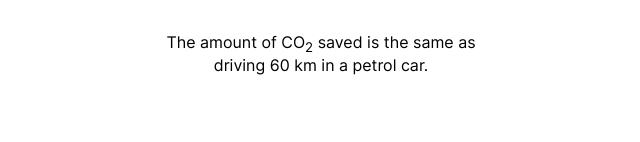
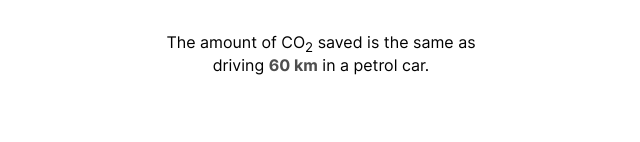
Before and after one commit to joanpadolina/co2-next-dashboard, a Next.js app: page /community in a window 1280 px wide. Shown: the part 528-670 px from the top of the page, without its empty margins (319-959 px from the left). Built offline with nearby package versions, Linux system fonts and the light colour scheme.

Commit message:
Minor update on font thickness

```diff
--- a/pages/community.js
+++ b/pages/community.js
@@ -76,7 +76,8 @@ export default function Community() {
               <BubbleComparison />
               <p className='community__datavisual-body'>
                 The amount of CO<sub>2</sub> saved is the same as driving{' '}
-                <span>{carbonInKm} km</span> in a petrol car.
+                <span className='font--bold'>{carbonInKm} km</span> in a petrol
+                car.
               </p>
             </article>
           </section>
--- a/styles/components/bubble-comparison.css
+++ b/styles/components/bubble-comparison.css
@@ -4,7 +4,6 @@
 }
 
 .bubble-comparison__bubbles {
-  /* display: flex; */
   height: 11rem;
   position: relative;
   display: block;
```
